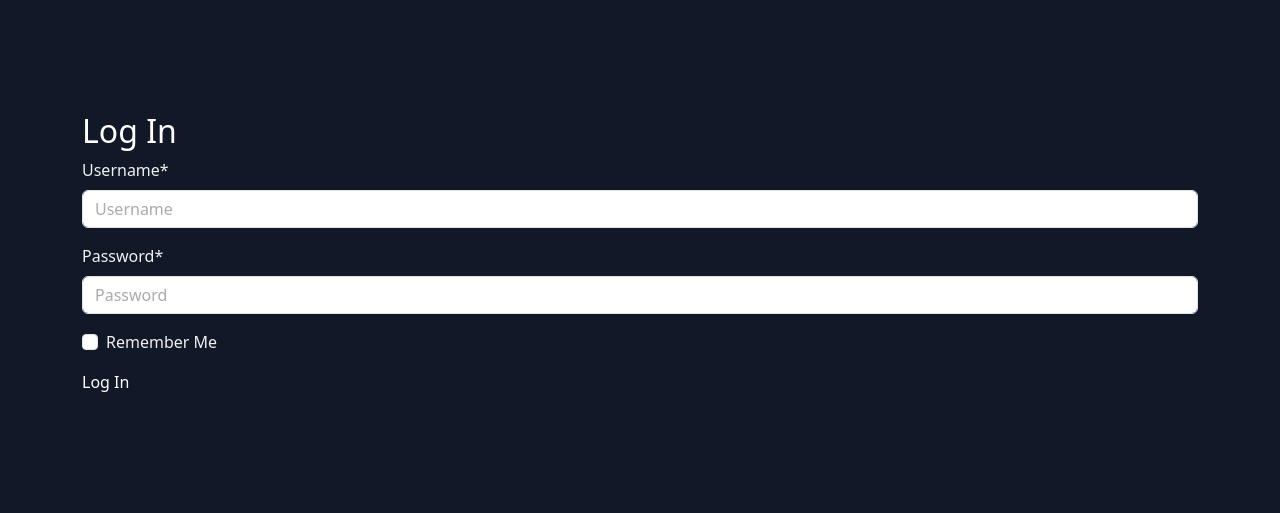
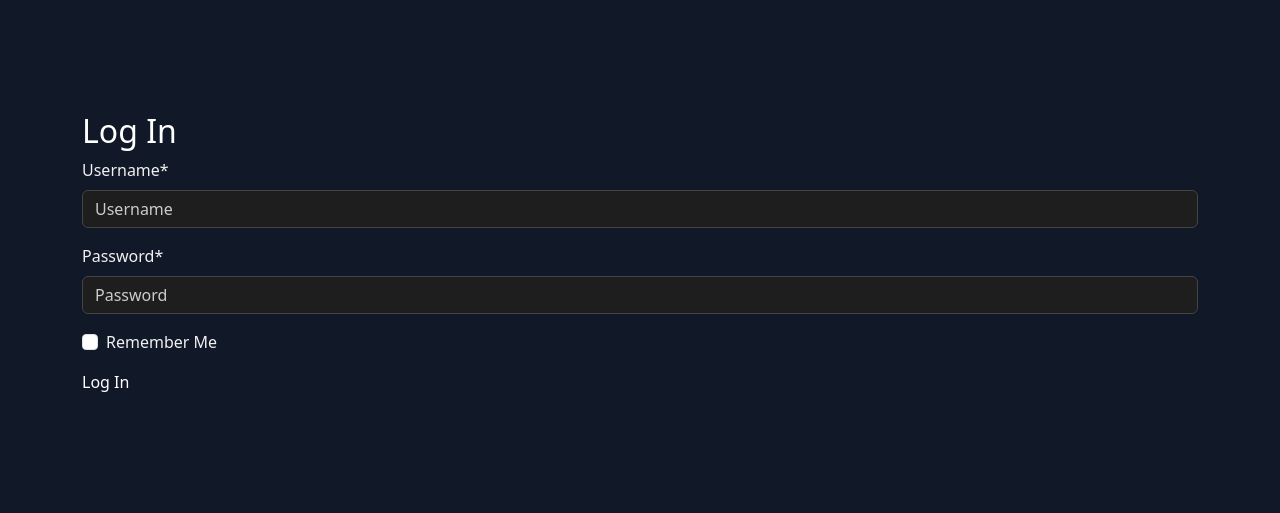
Before and after one commit to realjul/MySite, a Django app: a page that uses templates/_base.html in a window 1280 px wide. Shown: the part 56-569 px from the top of the page. Run offline with Django 4.2, Linux system fonts and the light colour scheme; style sheets or scripts are compiled from the project's sources; some libraries are stand-ins or nearby versions.

Commit message:
fixed the text bar at login

```diff
--- a/static/css/base.css
+++ b/static/css/base.css
@@ -13,7 +13,7 @@ input[type="date"],
 textarea,
 select {
   background-color: #1e1e1e !important;  /* match dashboard tone */
-  color: #ffffff !important;
+  color: #fff !important;
   border: 1px solid #444 !important;
   border-radius: 4px;
   padding: 0.5rem 0.75rem;
@@ -21,7 +21,7 @@ select {
 
 input::placeholder,
 textarea::placeholder {
-  color: #aaaaaa !important;
+  color: #cccccc !important;
 }
 
 input:focus,
@@ -167,3 +167,26 @@ body {
   box-shadow: 0 0 6px rgba(0,0,0,0.6);
   margin-bottom: 1rem;      /* space below image */
 }
+/* Crispy Bootstrap uses .form-control */
+.form-control {
+  background-color: #1e1e1e !important;
+  color: #ffffff !important;
+  border: 1px solid #444 !important;
+}
+
+/* Fix placeholder color */
+.form-control:placeholder {
+  color: #aaaaaa !important;
+}
+
+/* Make labels white */
+.form-label,
+label {
+  color: #f1f1f1 !important;
+}
+
+/* Fix help text */
+.form-text,
+small {
+  color: #aaaaaa !important;
+}
```
